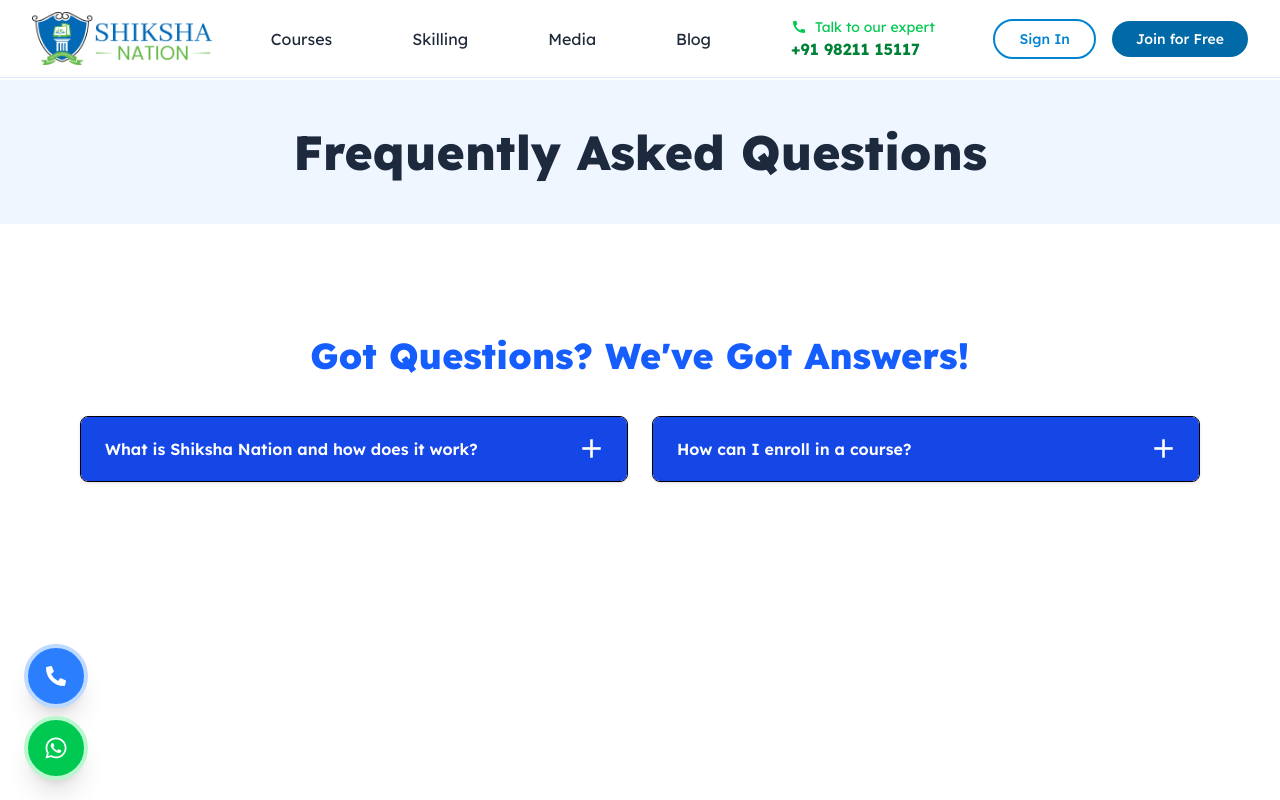
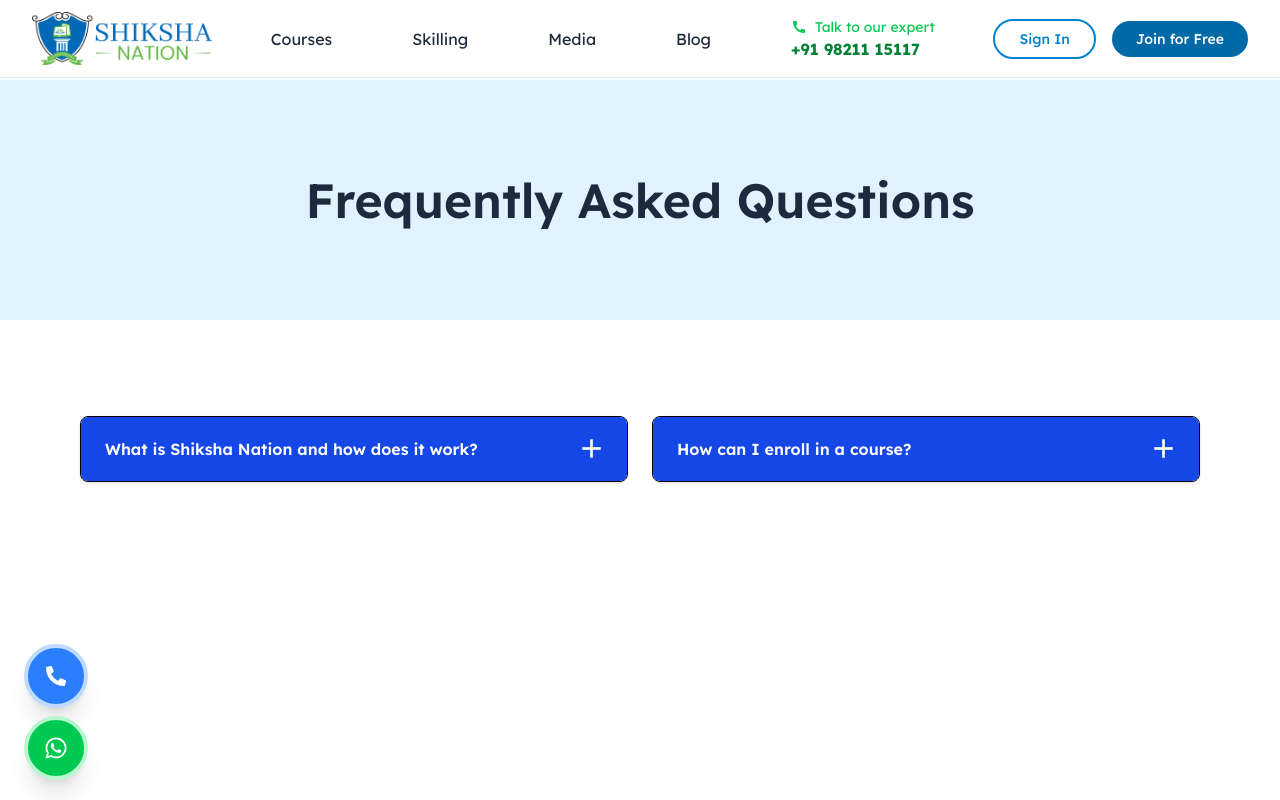
Before and after one commit to shikshanationdev/web, a Next.js app: page /faqs in a window 1280 px wide. Shown: the top 800 px of the page. Built offline with nearby package versions, Linux system fonts and the light colour scheme.

Commit message:
create faq banner and faq list, and added gtm into application

```diff
--- a/src/app/faqs/page.tsx
+++ b/src/app/faqs/page.tsx
@@ -9,7 +9,7 @@ const Page = () => {
       <Banner heading="Frequently Asked Questions" />
 
       <section className="bg-white py-12">
-        <FaqsList items={faqs} title={"Got Questions? We\'ve Got Answers!"} />
+        <FaqsList items={faqs} />
       </section>
     </main>
   );
--- a/src/app/layout.tsx
+++ b/src/app/layout.tsx
@@ -1,6 +1,7 @@
 import { Navbar } from "@/components";
 import type { Metadata } from "next";
 import { Lexend_Deca } from "next/font/google";
+import Script from "next/script";
 
 import { Footer, FloatingContactWidget, TawkToWidget } from "@/components";
 import { LearningStatsSection } from "@/components/HomePageSections";
@@ -30,6 +31,29 @@ export default function RootLayout({
   return (
     <html lang="en">
       <body className={`${lexendDeca.className}`}>
+        {/* Google Tag Manager */}
+        <Script
+          id="gtm"
+          strategy="afterInteractive"
+          dangerouslySetInnerHTML={{
+            __html: `(function(w,d,s,l,i){w[l]=w[l]||[];w[l].push({'gtm.start':
+new Date().getTime(),event:'gtm.js'});var f=d.getElementsByTagName(s)[0],
+j=d.createElement(s),dl=l!='dataLayer'?'&l='+l:'';j.async=true;j.src=
+'https://www.googletagmanager.com/gtm.js?id='+i+dl;f.parentNode.insertBefore(j,f);
+})(window,document,'script','dataLayer','GTM-T75L3CTC');`
+          }}
+        />
+
+        {/* Google Tag Manager (noscript) */}
+        <noscript>
+          <iframe
+            src="https://www.googletagmanager.com/ns.html?id=GTM-T75L3CTC"
+            height="0"
+            width="0"
+            style={{ display: 'none', visibility: 'hidden' }}
+          />
+        </noscript>
+        {/* End Google Tag Manager (noscript) */}
         <Navbar />
         <Toaster position="bottom-center" />
         {children}
--- a/src/components/Banner.tsx
+++ b/src/components/Banner.tsx
@@ -8,16 +8,11 @@ type Props = {
 
 const Banner: React.FC<Props> = ({ heading, subtitle }) => {
   return (
-    <section className="w-full bg-blue-50">
-      <div className="max-w-7xl mx-auto py-12 px-4 text-center">
-        <h2 className="text-4xl md:text-5xl font-extrabold text-slate-800">
+    <section className="w-full bg-sky-100">
+      <div className="max-w-7xl mx-auto py-24 px-4 text-center">
+        <h2 className="text-4xl md:text-5xl font-semibold text-slate-800">
           {heading}
         </h2>
-        {subtitle && (
-          <p className="mt-4 text-lg text-slate-600 max-w-3xl mx-auto">
-            {subtitle}
-          </p>
-        )}
       </div>
     </section>
   );
--- a/src/components/faqs/FaqsList.tsx
+++ b/src/components/faqs/FaqsList.tsx
@@ -14,12 +14,7 @@ type Props = {
 
 const FaqsList: React.FC<Props> = ({ items, title }) => {
   return (
-    <div className="max-w-6xl mx-auto px-4 py-16">
-      {title && (
-        <h3 className="text-3xl md:text-4xl font-extrabold text-center text-blue-600 mb-10">
-          {title}
-        </h3>
-      )}
+    <div className="max-w-6xl mx-auto px-4 py-12">
       <div className="grid grid-cols-1 md:grid-cols-2 gap-6">
         {items.map((it, idx) => (
           <FaqItem key={idx} q={it.q} a={it.a} />
```
